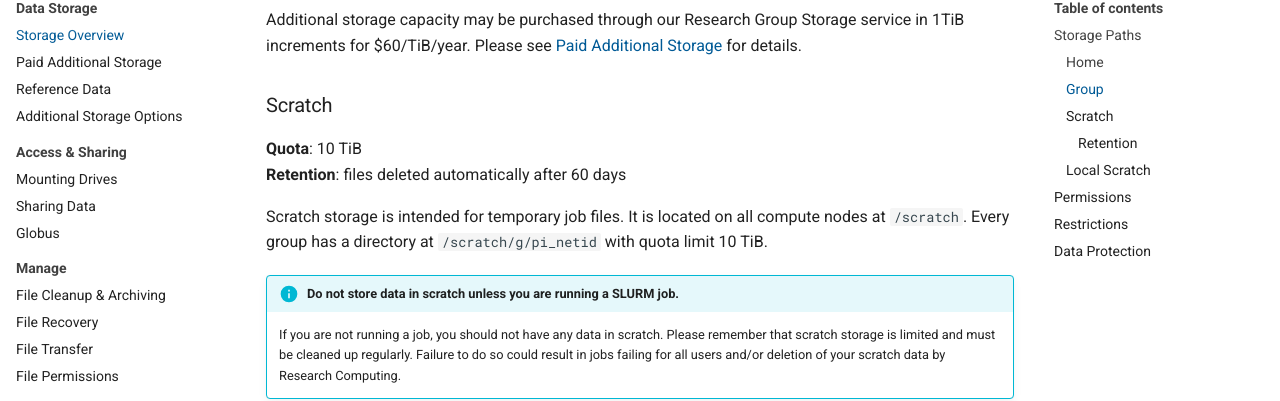
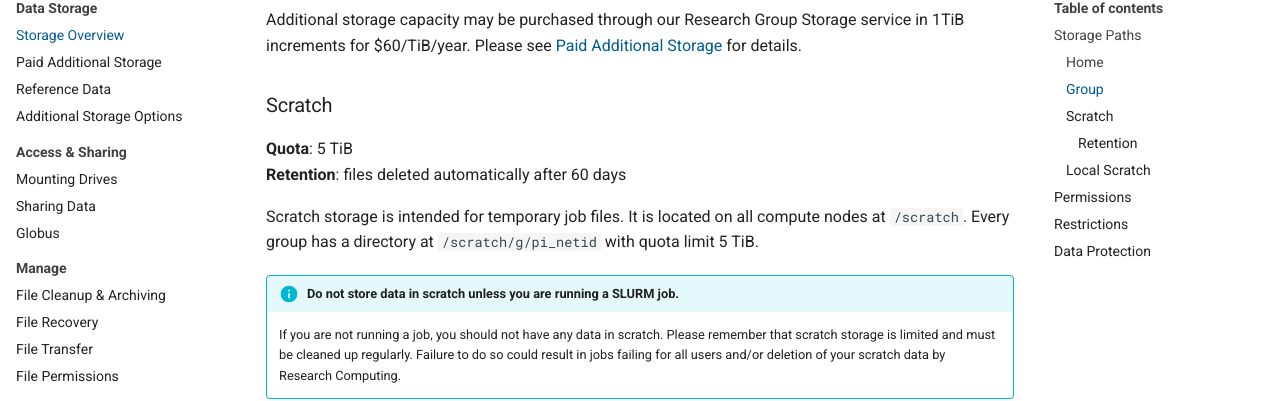
Before and after one commit to mcw-rcc/mcw-rcc.github.io, an MkDocs documentation site: the page built from docs/storage/rcc-storage.md, in a window 1280 px wide and 900 px high, scrolled down 944 px. Shown: the part 121-522 px from the top of the window. Built offline with MkDocs 1.6.1 and Material for MkDocs 9.7.7, drawn with Linux system fonts in a browser that asks for light colours; comment, search, counter and statistics services are not loaded.

Commit message:
final edit

```diff
--- a/docs/storage/rcc-storage.md
+++ b/docs/storage/rcc-storage.md
@@ -37,10 +37,10 @@ Additional storage capacity may be purchased through our Research Group Storage
 
 ### Scratch
 
-**Quota**: 10 TiB
+**Quota**: 5 TiB
 **Retention**: files deleted automatically after 60 days
 
-Scratch storage is intended for temporary job files. It is located on all compute nodes at `/scratch`. Every group has a directory at `/scratch/g/pi_netid` with quota limit 10 TiB.
+Scratch storage is intended for temporary job files. It is located on all compute nodes at `/scratch`. Every group has a directory at `/scratch/g/pi_netid` with quota limit 5 TiB.
 
 !!! info "Do not store data in scratch unless you are running a SLURM job."
 
```
